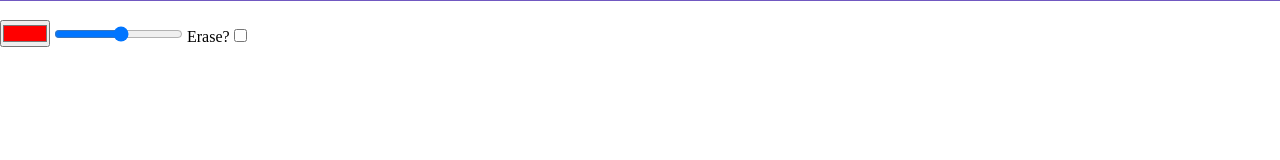
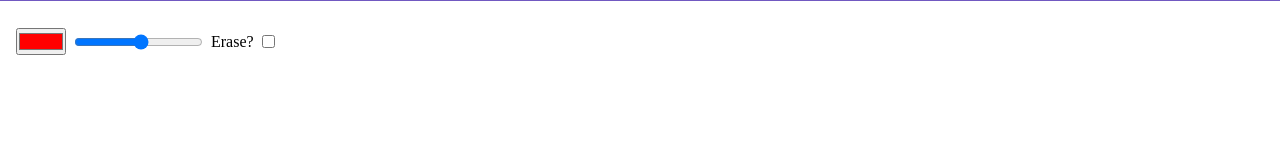
Before and after one commit to maykbrito/screenboard, an Electron app: page index.html in a window 1280 px wide. Drawn offline with Linux system fonts and the light colour scheme.

Commit message:
:art: beautify menu

```diff
--- a/style.css
+++ b/style.css
@@ -13,7 +13,25 @@ html {
     position: absolute;
     top: 20px;
     left: 0;
+
+    background-color: rgba(255,255,255, 0.8);
+    padding:8px 16px;
+
+    border-radius: 6px;
+
+    display: flex;
+    align-items: center;
 }
+
+#controllers input {
+    margin-right: 8px;
+}
+
+#controllers input:last-child {
+    margin-left: 8px;
+    margin-right: 0px;
+}
+
 #board {
     border-top: 1px solid #7159c1;
 }
```
